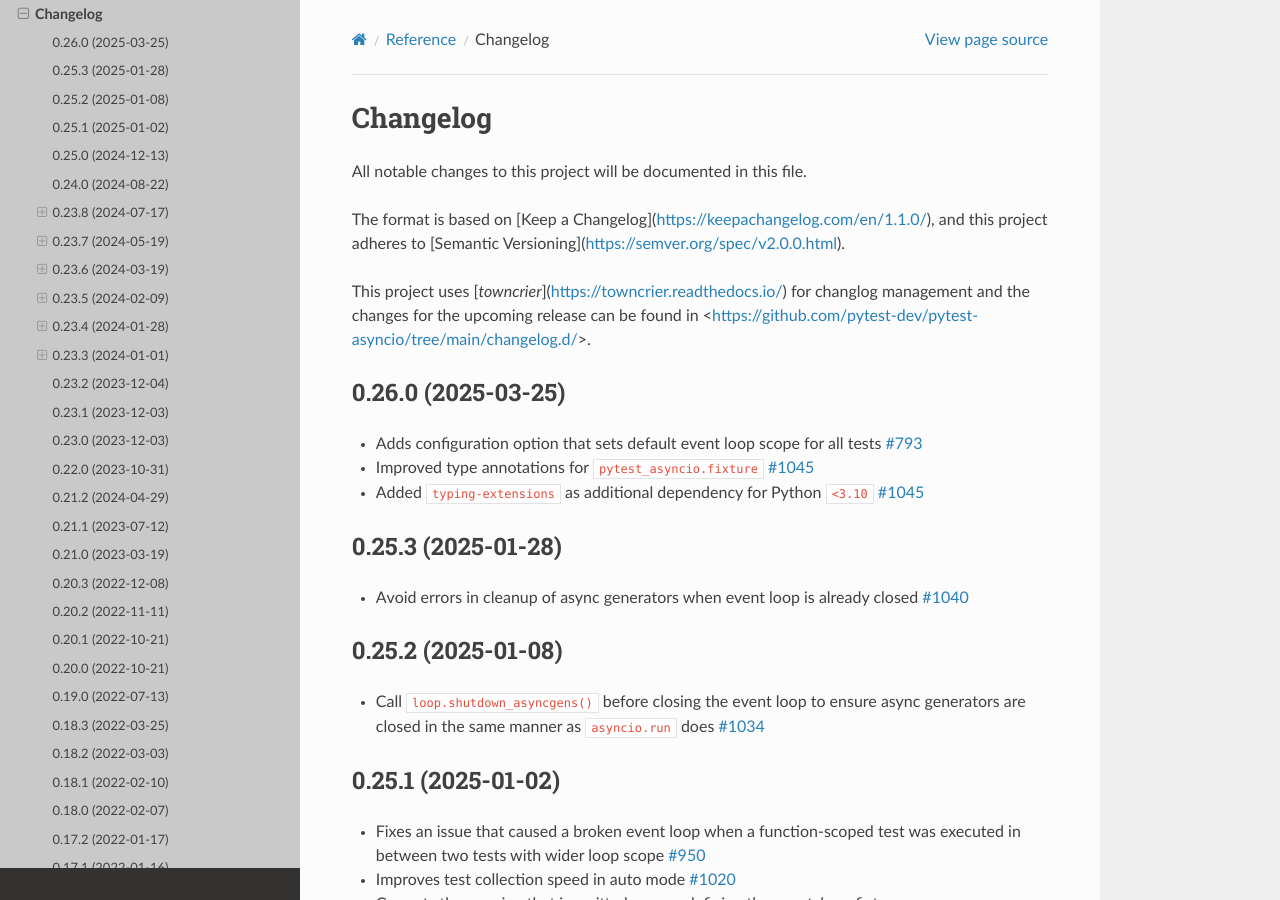
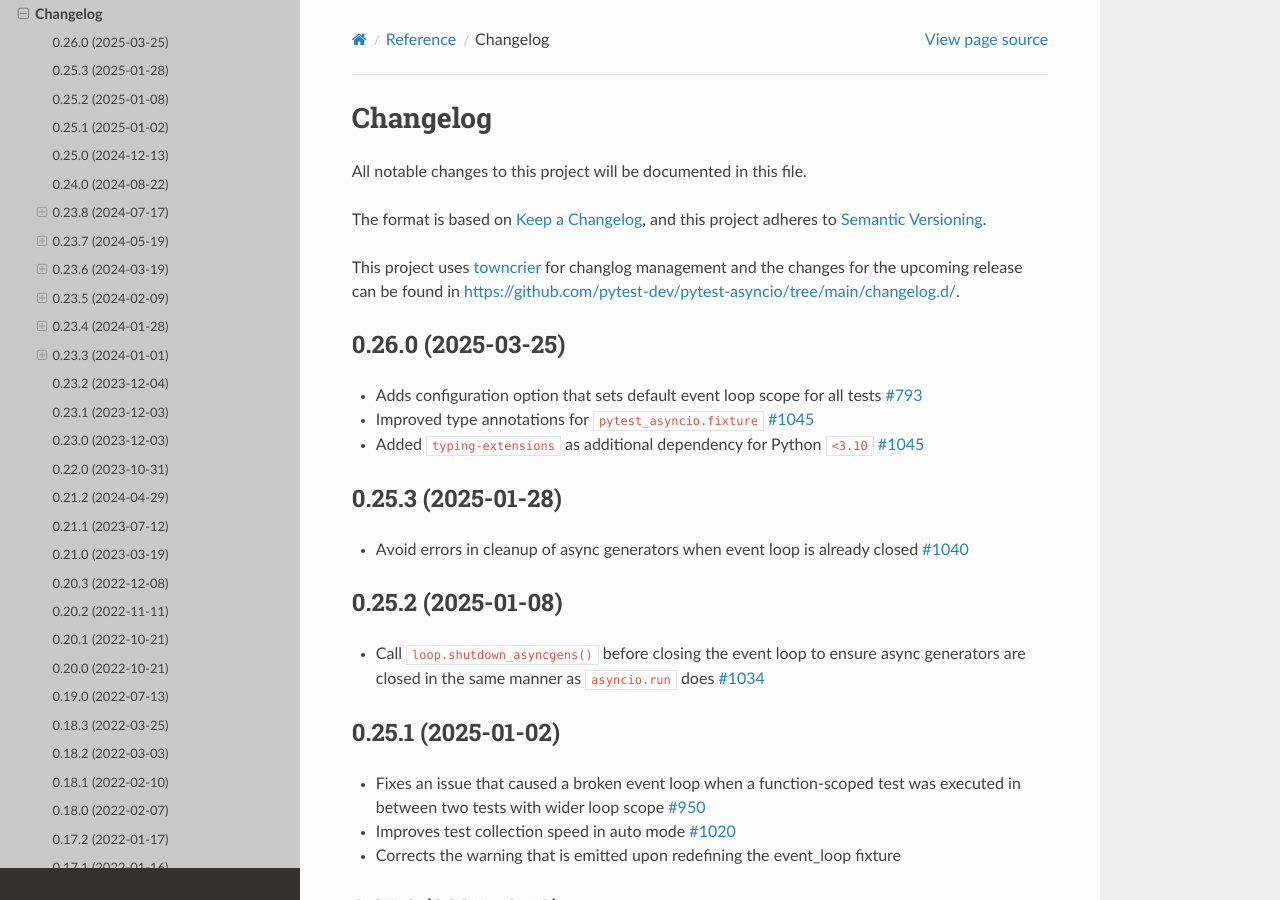
Before and after one commit to pytest-dev/pytest-asyncio, a Sphinx documentation site: the page built from docs/reference/changelog.rst, in a window 1280 px wide and 900 px high. Built offline with Sphinx 7.4.7 and the Read the Docs theme 3.1.0, drawn with Linux system fonts in a browser that asks for light colours.

Commit message:
docs: Fixed a formatting issue in the changelog.

```diff
--- a/docs/reference/changelog.rst
+++ b/docs/reference/changelog.rst
@@ -4,9 +4,9 @@
 
 All notable changes to this project will be documented in this file.
 
-The format is based on [Keep a Changelog](https://keepachangelog.com/en/1.1.0/), and this project adheres to [Semantic Versioning](https://semver.org/spec/v2.0.0.html).
+The format is based on `Keep a Changelog <https://keepachangelog.com/en/1.1.0/>`__, and this project adheres to `Semantic Versioning <https://semver.org/spec/v2.0.0.html>`__.
 
-This project uses [*towncrier*](https://towncrier.readthedocs.io/) for changlog management and the changes for the upcoming release can be found in <https://github.com/pytest-dev/pytest-asyncio/tree/main/changelog.d/>.
+This project uses `towncrier <https://towncrier.readthedocs.io/>`__ for changlog management and the changes for the upcoming release can be found in https://github.com/pytest-dev/pytest-asyncio/tree/main/changelog.d/.
 
 .. towncrier release notes start
 
```
